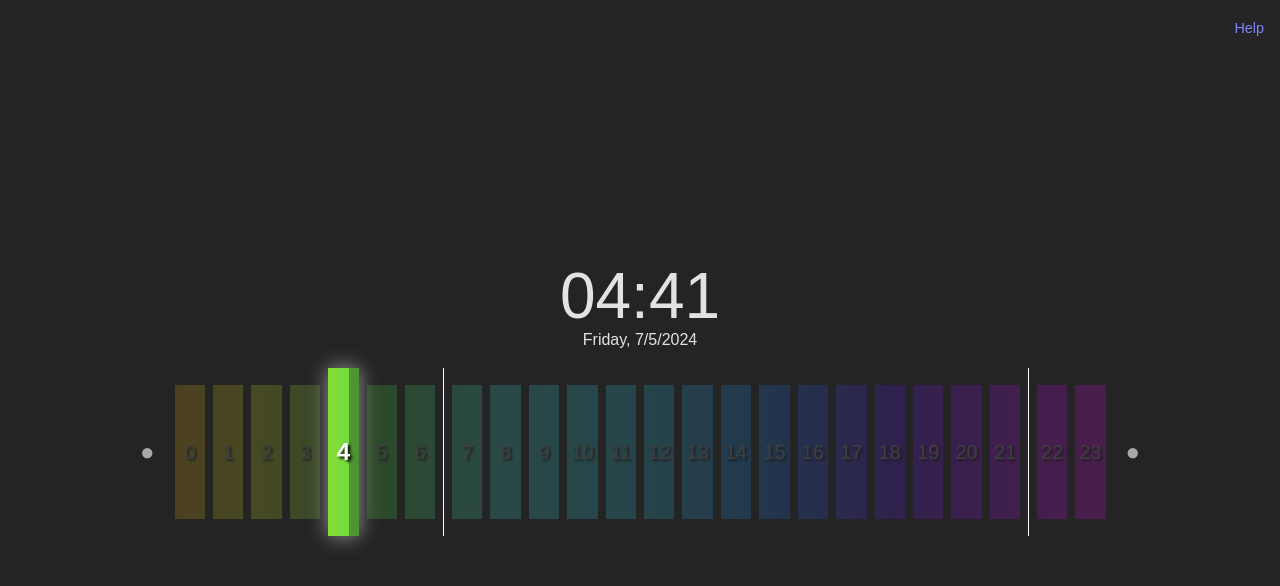
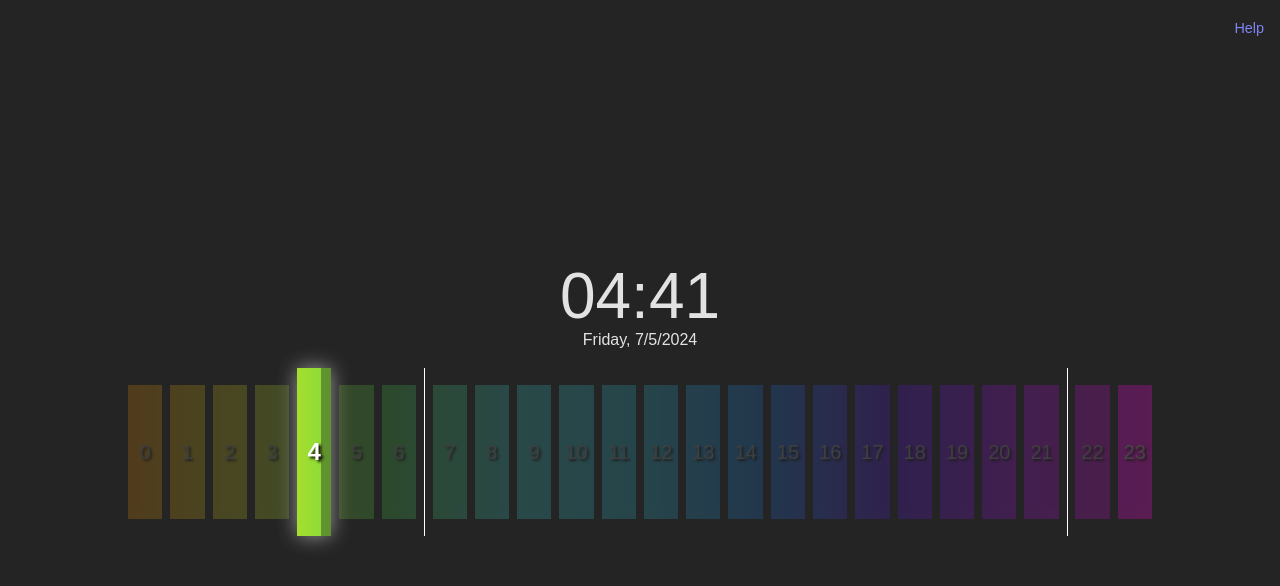
Before and after one commit to cheetachu/linear-clock, a React (Vite) app: page / in a window 1280 px wide. Shown: the top 586 px of the page. Built offline with nearby package versions, Linux system fonts and the light colour scheme.

Commit message:
Removed end markers, changed to slightly increased opacity for last element.

```diff
--- a/src/App.scss
+++ b/src/App.scss
@@ -126,6 +126,10 @@ a:hover {
         }
     }
 
+    .timeBox:last-child {
+        opacity: 25%;
+    }
+
     .currentHour {
         position: relative;
 
@@ -146,12 +150,6 @@ a:hover {
         background-color: $color-primary;
         width: 1em;
         height: 100%;
-    }
-
-    .endMark {
-        font-size: 1.5em;
-        color: $color-secondary;
-        margin: 0.5em;
     }
 }
 
--- a/src/LinearClock.tsx
+++ b/src/LinearClock.tsx
@@ -95,13 +95,7 @@ function LinearClock({
         );
     });
 
-    return (
-        <div className="timeBox-container">
-            <div className="endMark">●</div>
-            {timeBoxes}
-            <div className="endMark">●</div>
-        </div>
-    );
+    return <div className="timeBox-container">{timeBoxes}</div>;
 }
 
 function _getValidHour(hour: number | undefined, defaultNum: number) {
```
